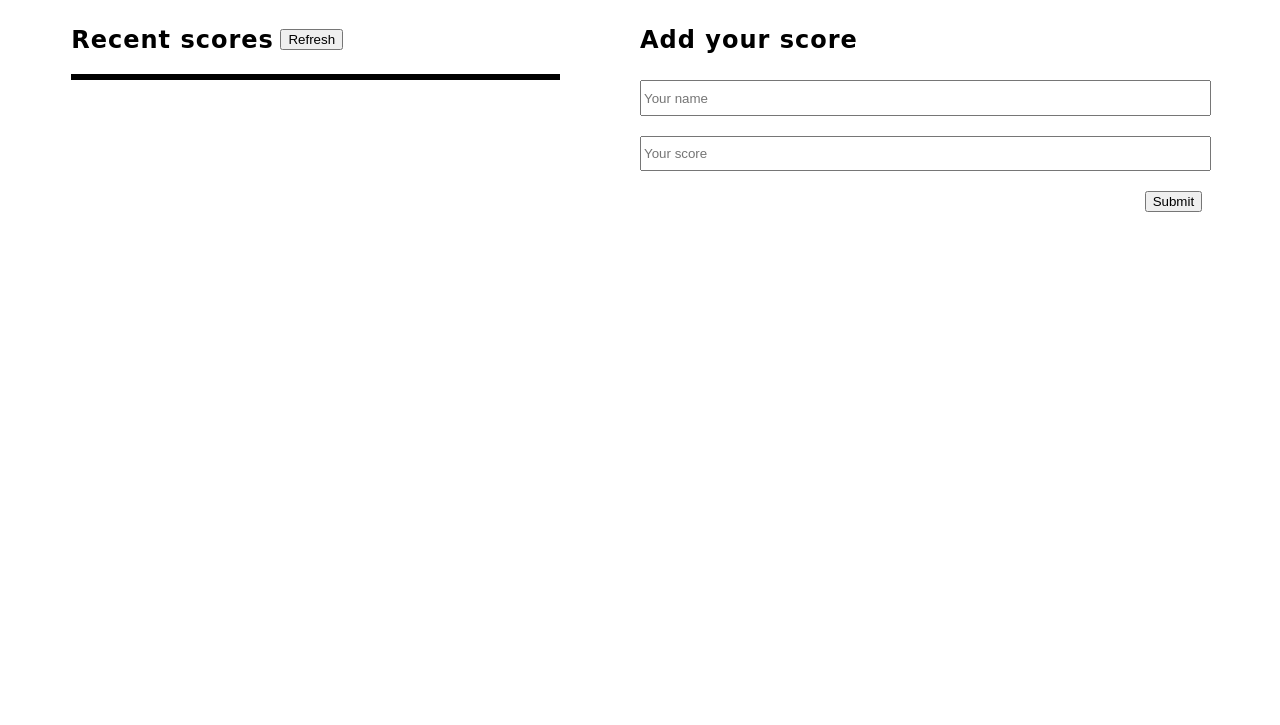
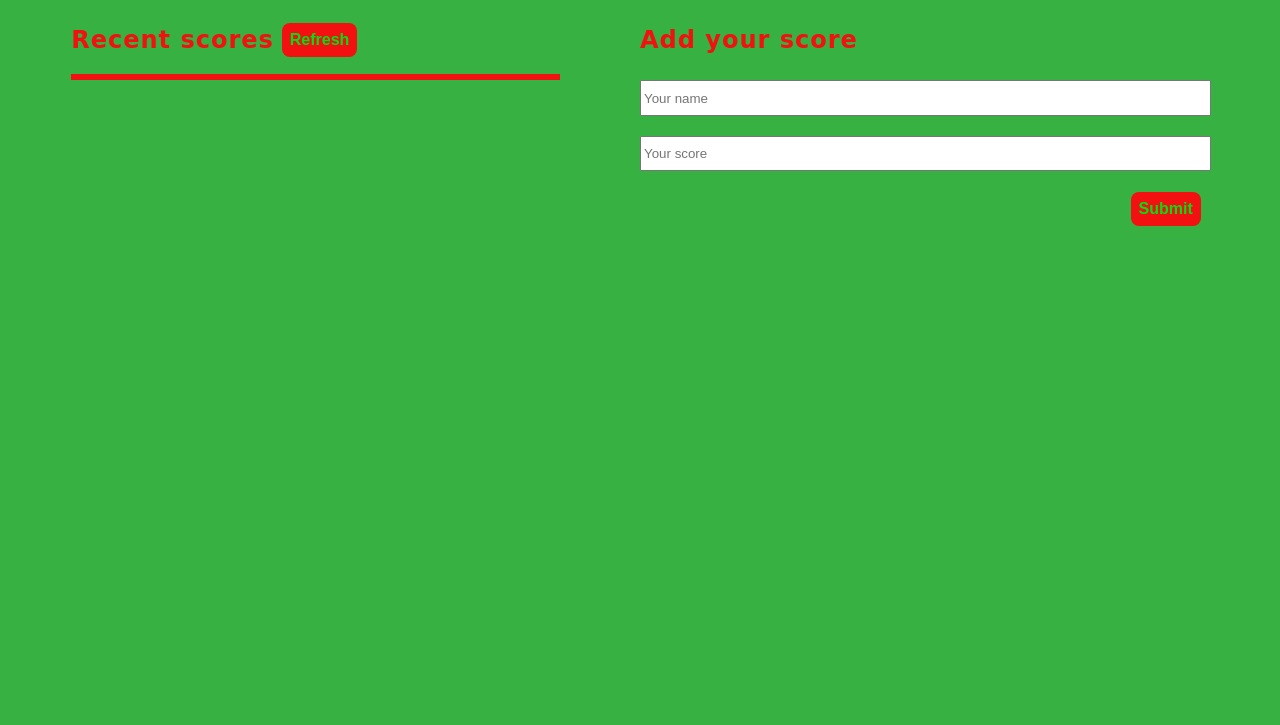
Before and after one commit to fobadara/Leaderboard, a website built with webpack: page src/index.html in a window 1280 px wide. Shown: the part 75-800 px from the top of the page. Built offline with nearby package versions, Linux system fonts and the light colour scheme; no server answers; a web font is replaced by a local one.

Commit message:
Add some colors

```diff
--- a/src/style.css
+++ b/src/style.css
@@ -3,6 +3,8 @@
 body {
   font-family: "Maiden Orange", cursive;
   letter-spacing: 1px;
+  color: rgb(243, 16, 16);
+  background-color: rgb(55, 177, 65);
 }
 
 ul {
@@ -28,6 +30,13 @@ main input {
 
 button {
   margin: 0.5em;
+  padding: 0.5em;
+  border: none;
+  border-radius: 0.5em;
+  font-weight: bolder;
+  font-size: medium;
+  color: rgb(3, 223, 21);
+  background-color: rgb(243, 16, 16);
 }
 
 #scores {
```
